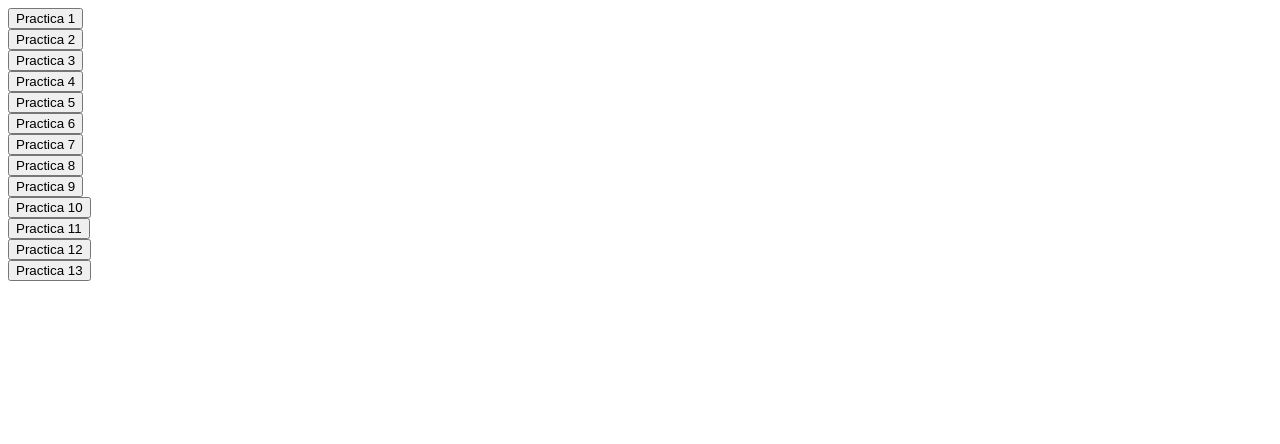
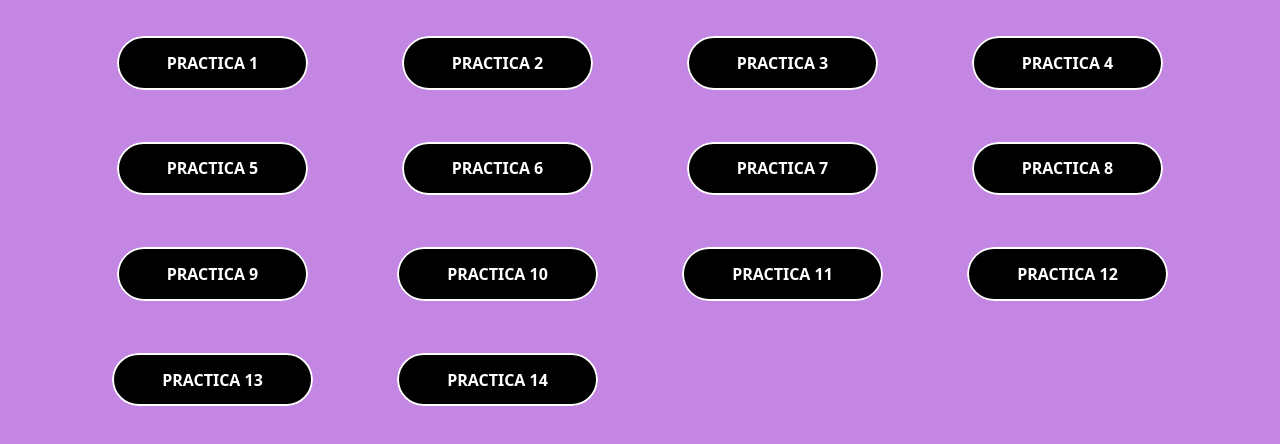
Before and after one commit to Greys2004/DesarrolloWeb-practicas, a plain HTML site: page index.html in a window 1280 px wide. Drawn offline with nearby package versions, Linux system fonts and the light colour scheme.

Commit message:
Actualizacion IndexRaiz y Practica14

```diff
--- a/index.html
+++ b/index.html
@@ -23,13 +23,110 @@
     <meta name="msapplication-TileImage" content="/ms-icon-144x144.png">
     <meta name="theme-color" content="#ffffff">
     <title>Bienvenido</title>
+
+    <!--Bootstrap-->
+    <link href="https://cdn.jsdelivr.net/npm/bootstrap@5.3.3/dist/css/bootstrap.min.css" rel="stylesheet" integrity="sha384-QWTKZyjpPEjISv5WaRU9OFeRpok6YctnYmDr5pNlyT2bRjXh0JMhjY6hW+ALEwIH" crossorigin="anonymous">
+    <script src="https://cdn.jsdelivr.net/npm/bootstrap@5.3.3/dist/js/bootstrap.bundle.min.js" integrity="sha384-YvpcrYf0tY3lHB60NNkmXc5s9fDVZLESaAA55NDzOxhy9GkcIdslK1eN7N6jIeHz" crossorigin="anonymous"></script>
+
+    <style>
+        .container {
+            margin-top: 20px;
+        }
+
+        .btn-22,
+        .btn-22 *,
+        .btn-22 :after,
+        .btn-22 :before,
+        .btn-22:after,
+        .btn-22:before {
+        border: 0 solid;
+        box-sizing: border-box;
+        }
+        .btn-22 {
+        -webkit-tap-highlight-color: transparent;
+        -webkit-appearance: button;
+        background-color: #000;
+        background-image: none;
+        color: #fff;
+        cursor: pointer;
+        font-family: ui-sans-serif, system-ui, -apple-system, BlinkMacSystemFont,
+            Segoe UI, Roboto, Helvetica Neue, Arial, Noto Sans, sans-serif,
+            Apple Color Emoji, Segoe UI Emoji, Segoe UI Symbol, Noto Color Emoji;
+        font-size: 100%;
+        font-weight: 900;
+        line-height: 1.5;
+        margin: 0;
+        -webkit-mask-image: -webkit-radial-gradient(#000, #fff);
+        padding: 0;
+        text-transform: uppercase;
+        }
+        .btn-22:disabled {
+        cursor: default;
+        }
+        .btn-22:-moz-focusring {
+        outline: auto;
+        }
+        .btn-22 svg {
+        display: block;
+        vertical-align: middle;
+        }
+        .btn-22 [hidden] {
+        display: none;
+        }
+        .btn-22 {
+        border-radius: 99rem;
+        border-width: 2px;
+        overflow: hidden;
+        padding: 0.8rem 3rem;
+        position: relative;
+        }
+        .btn-22 span {
+        mix-blend-mode: difference;
+        }
+        .btn-22:before {
+        aspect-ratio: 1;
+        background: #fff;
+        border-radius: 50%;
+        content: "";
+        left: -100%;
+        position: absolute;
+        top: 50%;
+        transform: translateY(-50%) scale(1);
+        transform-origin: left center;
+        transition: transform 0.2s ease;
+        width: 100%;
+        }
+        .btn-22:hover:before {
+        transform: translateY(-50%) scale(2);
+        }
+
+        body{
+            background-color: rgb(196, 134, 227);
+        }
+    </style>
+
 </head>
 <body>
     <div class="container">
         <div class="row">
             <div class="col-12 col-md-3 text-center p-3">
-                <a href="practica1 - copia/index.html">
-                    <button class="btn btn-primary">Practica 1</button>
+                <a href="practica1 - copia/">
+                    <button class="btn-22"><span>Practica 1</span></button>
+                </a>
+            </div>
+            <div class="col-12 col-md-3 text-center p-3">
+                <a href="practica2/">
+                    <button class="btn-22"><span>Practica 2</span></button>
+                </a>
+            </div>
+            <div class="col-12 col-md-3 text-center p-3">
+                <a href="practica3/">
+                    <button class="btn-22"><span>Practica 3</span></button>
+                </a>
+            </div>
+            <div class="col-12 col-md-3 text-center p-3">
+                <a href="practica4/">
+                    <button class="btn-22"><span>Practica 4</span></button>
                 </a>
             </div>
         </div>
@@ -38,8 +135,23 @@
     <div class="container">
         <div class="row">
             <div class="col-12 col-md-3 text-center p-3">
-                <a href="practica2/Practica2.html">
-                    <button class="btn btn-primary">Practica 2</button>
+                <a href="practica5/">
+                    <button class="btn-22"><span>Practica 5</span></button>
+                </a>
+            </div>
+            <div class="col-12 col-md-3 text-center p-3">
+                <a href="practica6/">
+                    <button class="btn-22"><span>Practica 6</span></button>
+                </a>
+            </div>
+            <div class="col-12 col-md-3 text-center p-3">
+                <a href="practica7/">
+                    <button class="btn-22"><span>Practica 7</span></button>
+                </a>
+            </div>
+            <div class="col-12 col-md-3 text-center p-3">
+                <a href="practica8/">
+                    <button class="btn-22"><span>Practica 8</span></button>
                 </a>
             </div>
         </div>
@@ -48,8 +160,23 @@
     <div class="container">
         <div class="row">
             <div class="col-12 col-md-3 text-center p-3">
-                <a href="practica3/practica3.html">
-                    <button class="btn btn-primary">Practica 3</button>
+                <a href="practica9Proyecto/">
+                    <button class="btn-22"><span>Practica 9</span></button>
+                </a>
+            </div>
+            <div class="col-12 col-md-3 text-center p-3">
+                <a href="practica10/">
+                    <button class="btn-22"><span>Practica 10</span></button>
+                </a>
+            </div>
+            <div class="col-12 col-md-3 text-center p-3">
+                <a href="practica11/">
+                    <button class="btn-22"><span>Practica 11</span></button>
+                </a>
+            </div>
+            <div class="col-12 col-md-3 text-center p-3">
+                <a href="practica12/">
+                    <button class="btn-22"><span>Practica 12</span></button>
                 </a>
             </div>
         </div>
@@ -58,102 +185,20 @@
     <div class="container">
         <div class="row">
             <div class="col-12 col-md-3 text-center p-3">
-                <a href="practica4/index.html">
-                    <button class="btn btn-primary">Practica 4</button>
+                <a href="practica13/">
+                    <button class="btn-22"><span>Practica 13</span></button>
                 </a>
             </div>
-        </div>
-    </div>
-
-    <div class="container">
-        <div class="row">
             <div class="col-12 col-md-3 text-center p-3">
-                <a href="practica5/index.html">
-                    <button class="btn btn-primary">Practica 5</button>
-                </a>
-            </div>
-        </div>
-    </div>
-
-    <div class="container">
-        <div class="row">
-            <div class="col-12 col-md-3 text-center p-3">
-                <a href="practica6/practica6.html">
-                    <button class="btn btn-primary">Practica 6</button>
-                </a>
-            </div>
-        </div>
-    </div>
-
-    <div class="container">
-        <div class="row">
-            <div class="col-12 col-md-3 text-center p-3">
-                <a href="practica7/practica7.html">
-                    <button class="btn btn-primary">Practica 7</button>
-                </a>
-            </div>
-        </div>
-    </div>
-
-    <div class="container">
-        <div class="row">
-            <div class="col-12 col-md-3 text-center p-3">
-                <a href="practica8/practica8.html">
-                    <button class="btn btn-primary">Practica 8</button>
-                </a>
-            </div>
-        </div>
-    </div>
-
-    <div class="container">
-        <div class="row">
-            <div class="col-12 col-md-3 text-center p-3">
-                <a href="practica9Proyecto/index.html">
-                    <button class="btn btn-primary">Practica 9</button>
-                </a>
-            </div>
-        </div>
-    </div>
-
-    <div class="container">
-        <div class="row">
-            <div class="col-12 col-md-3 text-center p-3">
-                <a href="practica10/index.html">
-                    <button class="btn btn-primary">Practica 10</button>
-                </a>
-            </div>
-        </div>
-    </div>
-
-    <div class="container">
-        <div class="row">
-            <div class="col-12 col-md-3 text-center p-3">
-                <a href="practica11/index.html">
-                    <button class="btn btn-primary">Practica 11</button>
-                </a>
-            </div>
-        </div>
-    </div>
-
-    <div class="container">
-        <div class="row">
-            <div class="col-12 col-md-3 text-center p-3">
-                <a href="practica12/index.html">
-                    <button class="btn btn-primary">Practica 12</button>
-                </a>
-            </div>
-        </div>
-    </div>
-
-    <div class="container">
-        <div class="row">
-            <div class="col-12 col-md-3 text-center p-3">
-                <a href="practica13/index.html">
-                    <button class="btn btn-primary">Practica 13</button>
+                <a href="practica14/">
+                    <button class="btn-22"><span>Practica 14</span></button>
                 </a>
             </div>
         </div>
     </div>
 
 </body>
+<!--Bootstrap-->
+<script src="https://cdn.jsdelivr.net/npm/@popperjs/core@2.11.8/dist/umd/popper.min.js" integrity="sha384-I7E8VVD/ismYTF4hNIPjVp/Zjvgyol6VFvRkX/vR+Vc4jQkC+hVqc2pM8ODewa9r" crossorigin="anonymous"></script>
+<script src="https://cdn.jsdelivr.net/npm/bootstrap@5.3.3/dist/js/bootstrap.min.js" integrity="sha384-0pUGZvbkm6XF6gxjEnlmuGrJXVbNuzT9qBBavbLwCsOGabYfZo0T0to5eqruptLy" crossorigin="anonymous"></script>
 </html>
```
